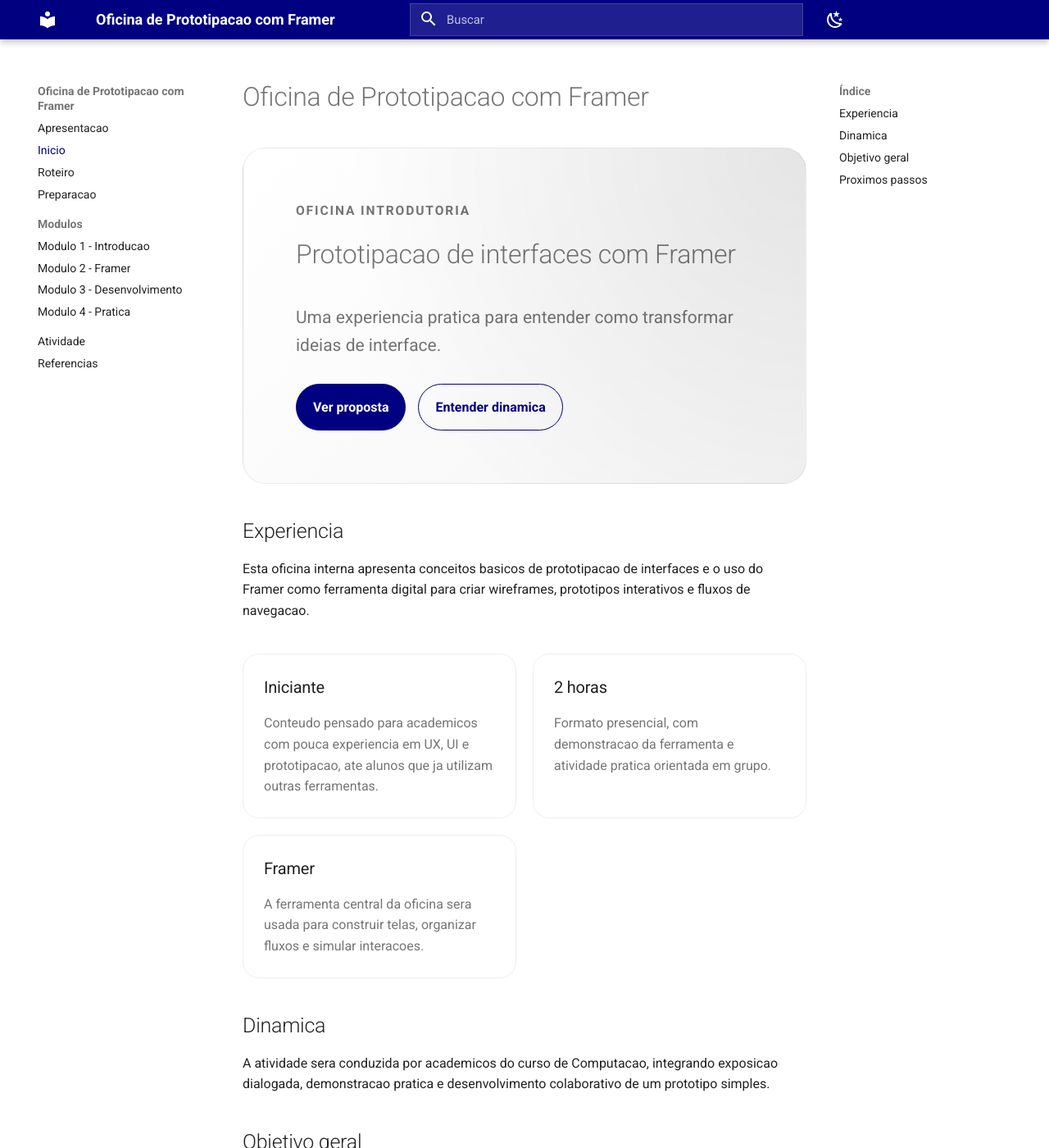
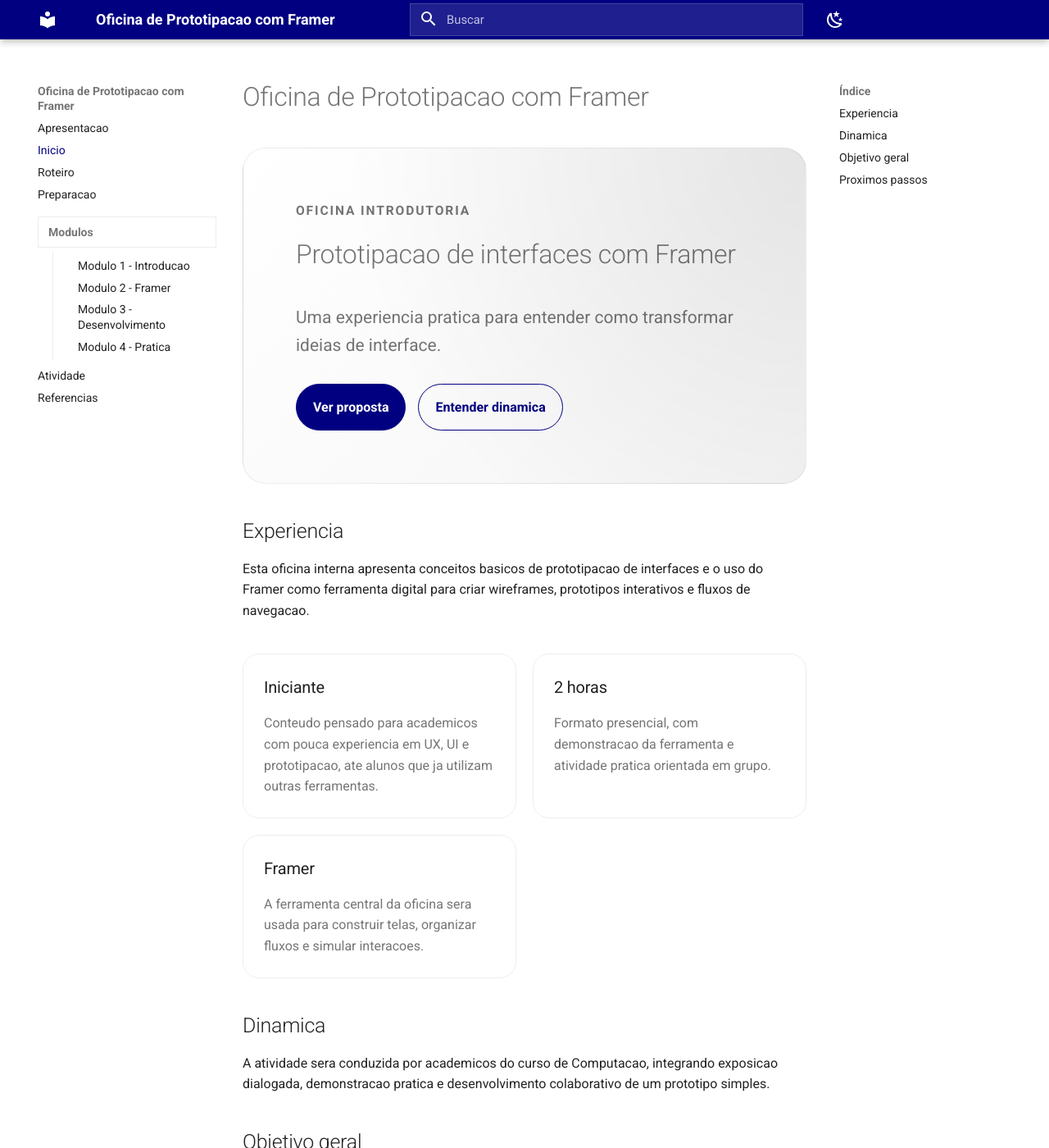
Before and after one commit to AndersonReiner/oficina-framer, an MkDocs documentation site: the page built from docs/index.md, in a window 1280 px wide and 1400 px high. Shown: the whole window at 82% size. Built offline with MkDocs 1.6.1 and Material for MkDocs 9.7.7, drawn with Linux system fonts in a browser that asks for light colours.

Commit message:
style: emphasize collapsible module navigation

```diff
--- a/docs/stylesheets/workshop.css
+++ b/docs/stylesheets/workshop.css
@@ -157,6 +157,22 @@
   color: #ffffff;
 }
 
+.md-nav--primary > .md-nav__list > .md-nav__item--nested > .md-nav__link {
+  border: 1px solid var(--md-default-fg-color--lightest);
+  margin: 0.2rem 0;
+  padding: 0.45rem 0.6rem;
+}
+
+.md-nav--primary > .md-nav__list > .md-nav__item--nested > .md-nav {
+  border-left: 1px solid var(--md-default-fg-color--lightest);
+  margin-left: 0.9rem;
+  padding-left: 0.7rem;
+}
+
+.md-nav--primary > .md-nav__list > .md-nav__item--nested .md-nav__item > .md-nav__link {
+  padding-left: 0.2rem;
+}
+
 .hero {
   border: 1px solid var(--md-default-fg-color--lightest);
   border-radius: 28px;
```
